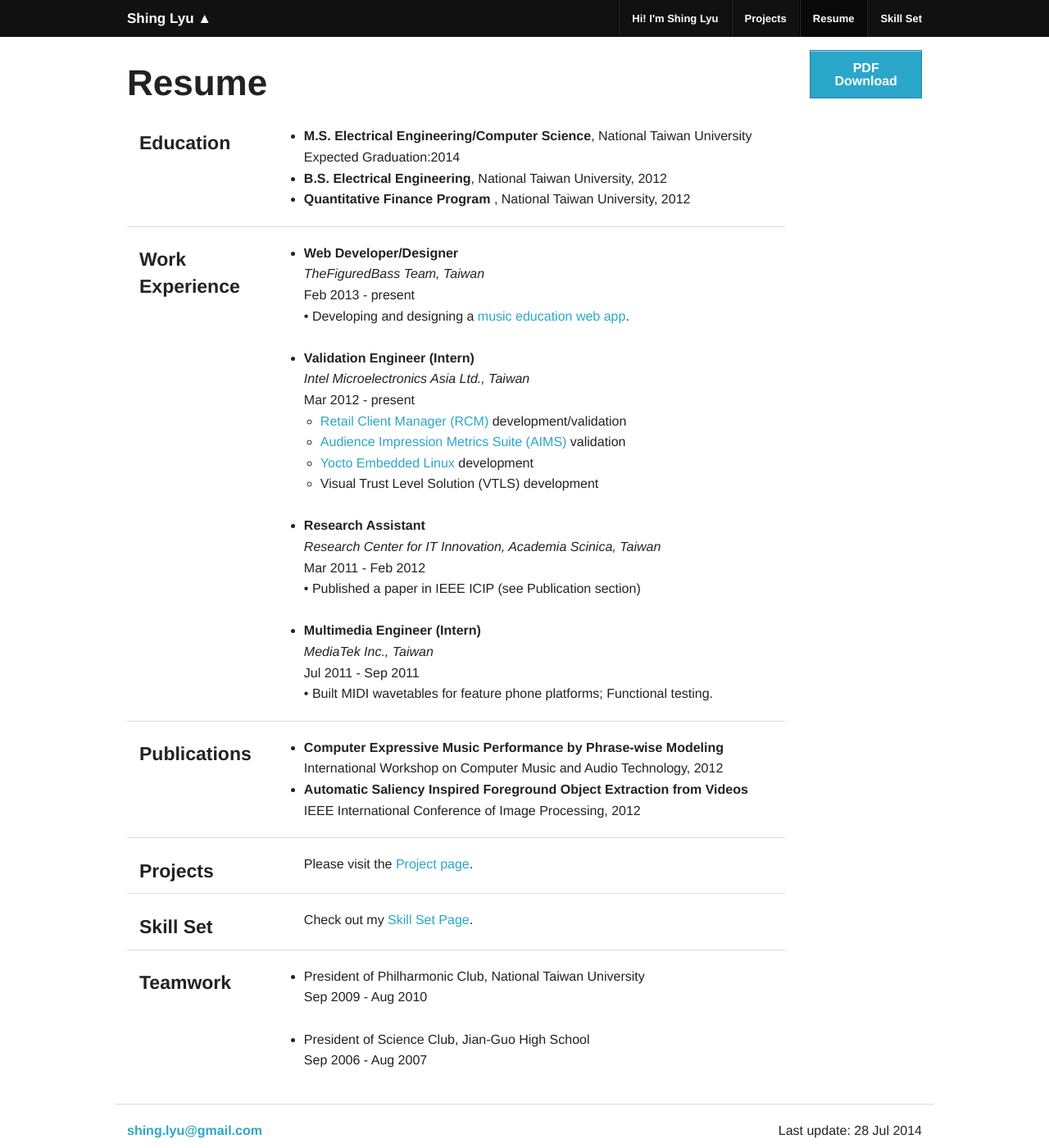
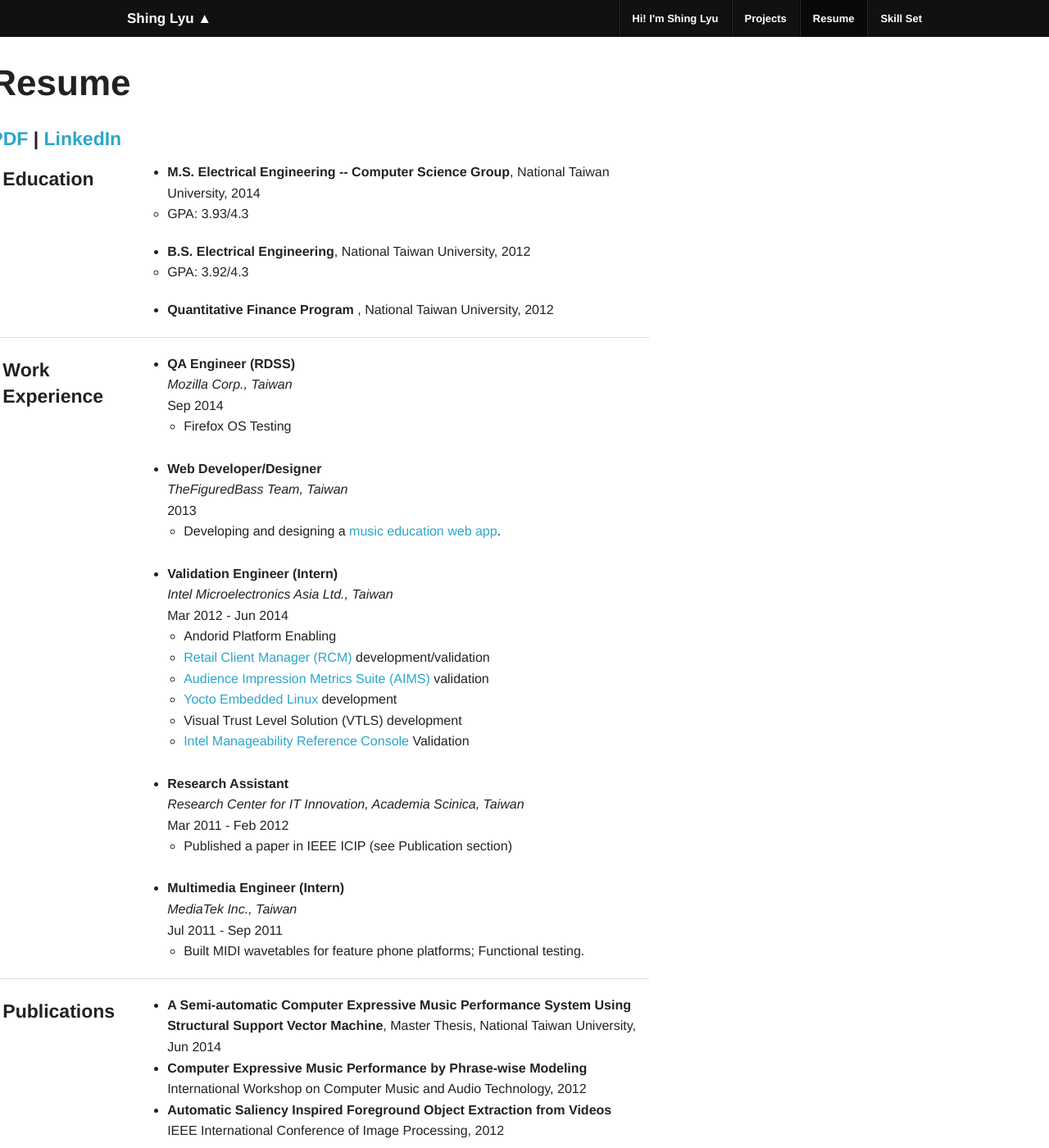
Before and after one commit to shinglyu/shinglyu.github.io, a Jekyll site: the page built from resume.html, in a window 1280 px wide and 1400 px high. Shown: the whole window at 82% size. Built offline with Jekyll 4.4.1, drawn with Linux system fonts in a browser that asks for light colours.

Commit message:
Updated resume (include pdf)

```diff
--- a/resume.html
+++ b/resume.html
@@ -4,21 +4,25 @@
 ---
 
 <div class="row">
-    <div class="large-2 push-10 columns">
-        <form action="resume_en.pdf">
-            <button type="submit"> PDF Download </button>
-        </form>
-    </div>
     <div class="large-10 pull-2 columns">
         <h1>{{page.title}}</h1>
+        <div id="large-3 columns">
+           <h4><a href="resume_en.pdf">PDF</a> | <a href="https://www.linkedin.com/pub/shing-lyu/50/361/599">LinkedIn</a></h4>
+        </div>
         <div class="large-3 columns">
             <h4>Education</h4>
         </div>
         <div class="large-9 columns">
             <ul>
-                <li><strong>M.S. Electrical Engineering/Computer Science</strong>, National Taiwan University</li>
-                Expected Graduation:2014
+                <li><strong>M.S. Electrical Engineering -- Computer Science Group</strong>, National Taiwan University, 2014</li>
+                <ul>
+                   <li>GPA: 3.93/4.3</li>
+                </ul>
                 <li><strong>B.S. Electrical Engineering</strong>, National Taiwan University, 2012</li>
+                <ul>
+                   <li>GPA: 3.92/4.3</li>
+                </ul>
+
                 <li><strong>Quantitative Finance Program </strong>, National Taiwan University, 2012</li>
             </ul>
         </div>
@@ -31,13 +35,29 @@
         <div class="large-9 columns">
             <ul>
                 <li>
+                <strong> QA Engineer (RDSS)</strong>
+                <br>
+                <em> Mozilla Corp., Taiwan </em>
+                <br>
+                Sep 2014
+                <br>
+                <ul>
+                   <li>Firefox OS Testing</li>
+                </ul>
+                </li>
+                <br>
+
+
+                <li>
                 <strong> Web Developer/Designer </strong>
                 <br>
                 <em> TheFiguredBass Team, Taiwan </em>
                 <br>
-                Feb 2013 - present
+                2013
                 <br>
-                • Developing and designing a <a href="http://thefiguredbass.com">music education web app</a>.
+                <ul>
+                   <li>Developing and designing a <a href="http://thefiguredbass.com">music education web app</a>.</li>
+                </ul>
                 </li>
 
                 <br>
@@ -47,13 +67,15 @@
                 <br>
                 <em> Intel Microelectronics Asia Ltd., Taiwan </em>
                 <br>
-                Mar 2012 - present
+                Mar 2012 - Jun 2014
                 <br>
                 <ul>
+                   <li> Andorid Platform Enabling</li>
                    <li> <a href="http://www.intel.com/content/www/us/en/retail/rcm.html">Retail Client Manager (RCM)</a> development/validation</li>
                    <li> <a href="https://aimsuite.intel.com/">Audience Impression Metrics Suite (AIMS)</a> validation</li>
                    <li> <a href="https://www.yoctoproject.org/">Yocto Embedded Linux</a> development</li>
                    <li> Visual Trust Level Solution (VTLS) development</li>
+                   <li><a href="https://downloadcenter.intel.com/Detail_Desc.aspx?lang=zht&changeLang=true&DwnldID=22937">Intel Manageability Reference Console</a> Validation</li>
                 </ul>
                 </li>
 
@@ -66,8 +88,11 @@
                 <br>
                 Mar 2011 - Feb 2012
                 <br>
-                • Published a paper in IEEE ICIP (see Publication section)
+                <ul>
+                   <li>Published a paper in IEEE ICIP (see Publication section)
                 </li>
+                </ul>
+</li>
 
                 <br>
 
@@ -78,8 +103,10 @@
                 <br>
                 Jul 2011 - Sep 2011
                 <br>
-                • Built MIDI wavetables for feature phone platforms; Functional testing.
+                <ul>
+                   <li> Built MIDI wavetables for feature phone platforms; Functional testing.
                 </li>
+                </ul></li>
             </ul>
 
         </div>
@@ -91,6 +118,7 @@
         </div>
         <div class="large-9 columns">
             <ul>
+               <li><strong>A Semi-automatic Computer Expressive Music Performance System Using Structural Support Vector Machine</strong>, Master Thesis, National Taiwan University, Jun 2014</li>
                 <li><strong>Computer Expressive Music Performance by Phrase-wise Modeling </strong>
                 International Workshop on Computer Music and Audio Technology, 2012
 
```
Also changed, not shown: README.md (added), 9 other files.
